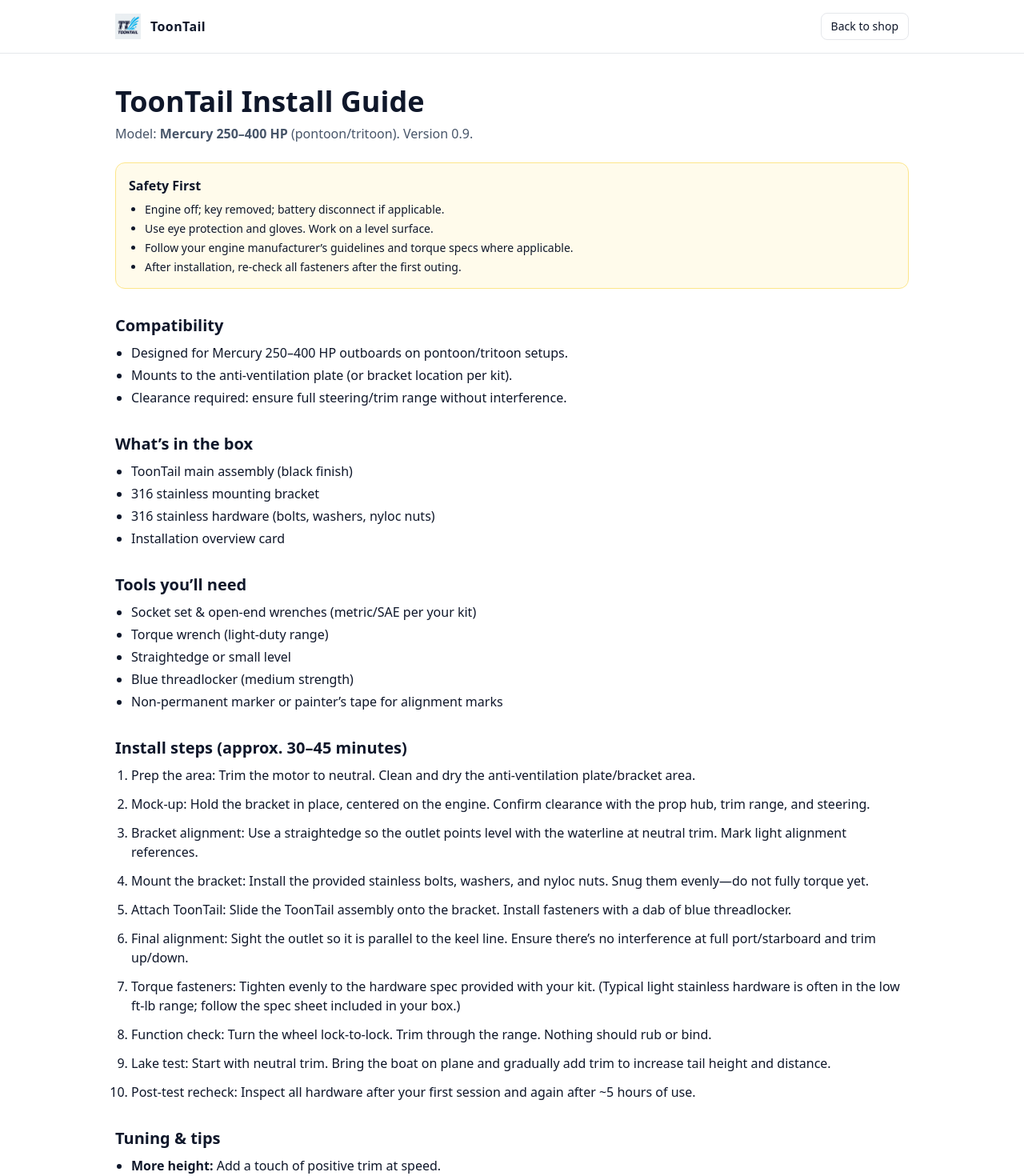
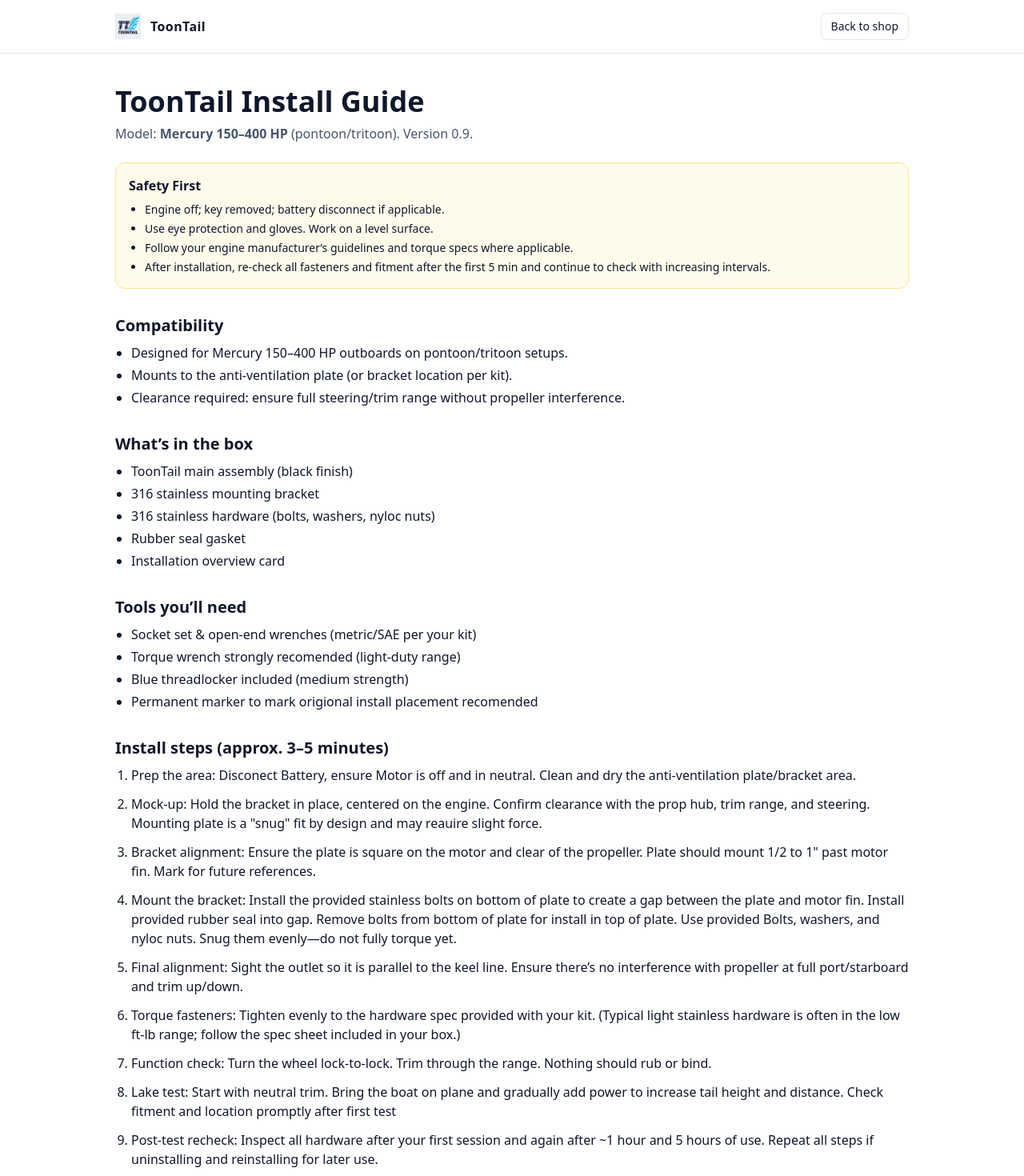
Before and after one commit to mattiez06/toontail-site, a Next.js app: page /install-guide in a window 1280 px wide. Shown: the top 1470 px of the page at 80% size. Built offline with nearby package versions, Linux system fonts and the light colour scheme.

Commit message:
Update page.tsx

```diff
--- a/app/install-guide/page.tsx
+++ b/app/install-guide/page.tsx
@@ -31,7 +31,7 @@ export default function InstallGuidePage(): JSX.Element {
       <section className="max-w-5xl mx-auto px-4 py-10">
         <h1 className="text-3xl md:text-4xl font-extrabold">ToonTail Install Guide</h1>
         <p className="mt-2 text-slate-600">
-          Model: <strong>Mercury 250–400 HP</strong> (pontoon/tritoon). Version 0.9.
+          Model: <strong>Mercury 150–400 HP</strong> (pontoon/tritoon). Version 0.9.
         </p>
 
         {/* Intro / Safety */}
@@ -41,7 +41,7 @@ export default function InstallGuidePage(): JSX.Element {
             <li>Engine off; key removed; battery disconnect if applicable.</li>
             <li>Use eye protection and gloves. Work on a level surface.</li>
             <li>Follow your engine manufacturer’s guidelines and torque specs where applicable.</li>
-            <li>After installation, re-check all fasteners after the first outing.</li>
+            <li>After installation, re-check all fasteners and fitment after the first 5 min and continue to check with increasing intervals.</li>
           </ul>
         </div>
 
@@ -49,9 +49,9 @@ export default function InstallGuidePage(): JSX.Element {
         <div className="mt-8">
           <h2 className="text-xl font-bold">Compatibility</h2>
           <ul className="list-disc pl-5 mt-2 space-y-1">
-            <li>Designed for Mercury 250–400 HP outboards on pontoon/tritoon setups.</li>
+            <li>Designed for Mercury 150–400 HP outboards on pontoon/tritoon setups.</li>
             <li>Mounts to the anti-ventilation plate (or bracket location per kit).</li>
-            <li>Clearance required: ensure full steering/trim range without interference.</li>
+            <li>Clearance required: ensure full steering/trim range without propeller interference.</li>
           </ul>
         </div>
 
@@ -62,6 +62,7 @@ export default function InstallGuidePage(): JSX.Element {
             <li>ToonTail main assembly (black finish)</li>
             <li>316 stainless mounting bracket</li>
             <li>316 stainless hardware (bolts, washers, nyloc nuts)</li>
+            <li>Rubber seal gasket</li>
             <li>Installation overview card</li>
           </ul>
         </div>
@@ -71,40 +72,34 @@ export default function InstallGuidePage(): JSX.Element {
           <h2 className="text-xl font-bold">Tools you’ll need</h2>
           <ul className="list-disc pl-5 mt-2 space-y-1">
             <li>Socket set & open-end wrenches (metric/SAE per your kit)</li>
-            <li>Torque wrench (light-duty range)</li>
-            <li>Straightedge or small level</li>
-            <li>Blue threadlocker (medium strength)</li>
-            <li>Non-permanent marker or painter’s tape for alignment marks</li>
+            <li>Torque wrench strongly recomended (light-duty range)</li>
+            <li>Blue threadlocker included (medium strength)</li>
+            <li>Permanent marker to mark origional install placement recomended</li>
           </ul>
         </div>
 
         {/* Install Steps */}
         <div className="mt-8">
-          <h2 className="text-xl font-bold">Install steps (approx. 30–45 minutes)</h2>
+          <h2 className="text-xl font-bold">Install steps (approx. 3–5 minutes)</h2>
           <ol className="list-decimal pl-5 mt-2 space-y-3">
             <li>
-              <span className="font-medium">Prep the area:</span> Trim the motor to neutral. Clean and dry
+              <span className="font-medium">Prep the area:</span> Disconect Battery, ensure Motor is off and in neutral. Clean and dry
               the anti-ventilation plate/bracket area.
             </li>
             <li>
               <span className="font-medium">Mock-up:</span> Hold the bracket in place, centered on the
-              engine. Confirm clearance with the prop hub, trim range, and steering.
+              engine. Confirm clearance with the prop hub, trim range, and steering. Mounting plate is a "snug" fit by design and may reauire slight force.
             </li>
             <li>
-              <span className="font-medium">Bracket alignment:</span> Use a straightedge so the outlet points
-              level with the waterline at neutral trim. Mark light alignment references.
+              <span className="font-medium">Bracket alignment:</span> Ensure the plate is square on the motor and clear of the propeller. Plate should mount 1/2 to 1" past motor fin.  Mark for future references.
             </li>
             <li>
-              <span className="font-medium">Mount the bracket:</span> Install the provided stainless bolts,
-              washers, and nyloc nuts. Snug them evenly—do not fully torque yet.
-            </li>
-            <li>
-              <span className="font-medium">Attach ToonTail:</span> Slide the ToonTail assembly onto the
-              bracket. Install fasteners with a dab of blue threadlocker.
+              <span className="font-medium">Mount the bracket:</span> Install the provided stainless bolts on bottom of plate to create a gap between the plate and motor fin. Install provided rubber seal into gap. Remove bolts from bottom of plate for install in top of plate.
+              Use provided Bolts, washers, and nyloc nuts. Snug them evenly—do not fully torque yet.
             </li>
             <li>
               <span className="font-medium">Final alignment:</span> Sight the outlet so it is parallel to
-              the keel line. Ensure there’s no interference at full port/starboard and trim up/down.
+              the keel line. Ensure there’s no interference with propeller at full port/starboard and trim up/down.
             </li>
             <li>
               <span className="font-medium">Torque fasteners:</span> Tighten evenly to the hardware
@@ -117,11 +112,11 @@ export default function InstallGuidePage(): JSX.Element {
             </li>
             <li>
               <span className="font-medium">Lake test:</span> Start with neutral trim. Bring the boat on
-              plane and gradually add trim to increase tail height and distance.
+              plane and gradually add power to increase tail height and distance. Check fitment and location promptly after first test
             </li>
             <li>
               <span className="font-medium">Post-test recheck:</span> Inspect all hardware after your first
-              session and again after ~5 hours of use.
+              session and again after ~1 hour and 5 hours of use. Repeat all steps if uninstalling and reinstalling for later use.
             </li>
           </ol>
         </div>
@@ -142,7 +137,7 @@ export default function InstallGuidePage(): JSX.Element {
           <h2 className="text-xl font-bold">Maintenance</h2>
           <ul className="list-disc pl-5 mt-2 space-y-1">
             <li>Rinse after use, especially in brackish/salt water.</li>
-            <li>Inspect fasteners after first outing, then every 25 hours.</li>
+            <li>Inspect fasteners after first outing, then every 5 hours.</li>
             <li>Check for any signs of loosening, wear, or interference.</li>
           </ul>
         </div>
```
